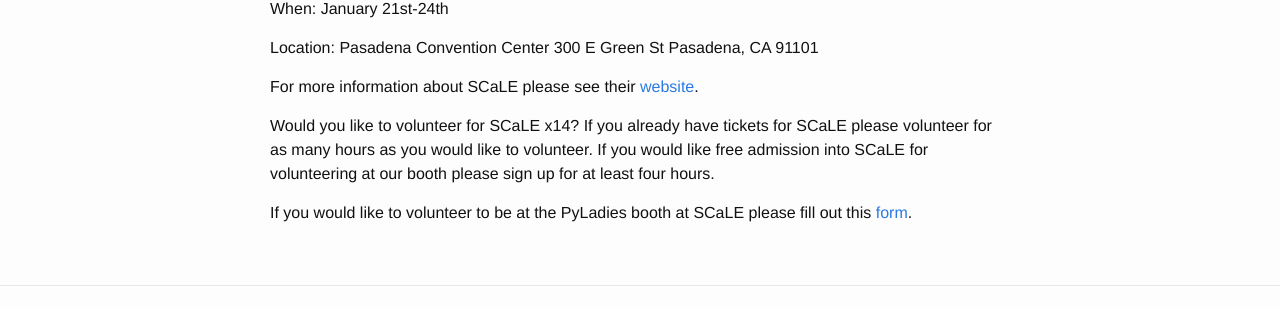
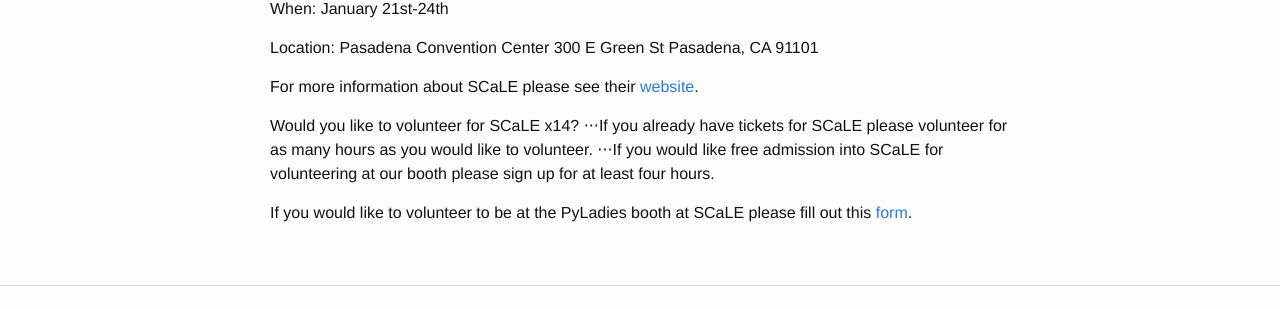
Before and after one commit to socalpyladies/socalpyladies.github.io, a Jekyll site: the page built from _posts/2015-12-06-scalex14.markdown, in a window 1280 px wide. Shown: the part 377-686 px from the top of the page. Built offline with Jekyll 4.4.1, drawn with Linux system fonts in a browser that asks for light colours.

Commit message:
Update 2015-12-06-scalex14.markdown
Changing format

```diff
--- a/_posts/2015-12-06-scalex14.markdown
+++ b/_posts/2015-12-06-scalex14.markdown
@@ -18,7 +18,7 @@ Pasadena, CA 91101
 For more information about SCaLE please see their [website](https://www.socallinuxexpo.org/scale/14x).
 
 Would you like to volunteer for SCaLE x14?
-If you already have tickets for SCaLE please volunteer for as many hours as you would like to volunteer.
-If you would like free admission into SCaLE for volunteering at our booth please sign up for at least four hours.
+⋅⋅⋅If you already have tickets for SCaLE please volunteer for as many hours as you would like to volunteer.
+⋅⋅⋅If you would like free admission into SCaLE for volunteering at our booth please sign up for at least four hours.
 
 If you would like to volunteer to be at the PyLadies booth at SCaLE please fill out this [form](https://docs.google.com/forms/d/1_nNw4Gkcm1jZOtOl8DVsQ2lFKLbzT5akqR18QyWxCSg/viewform?usp=send_form).
```
